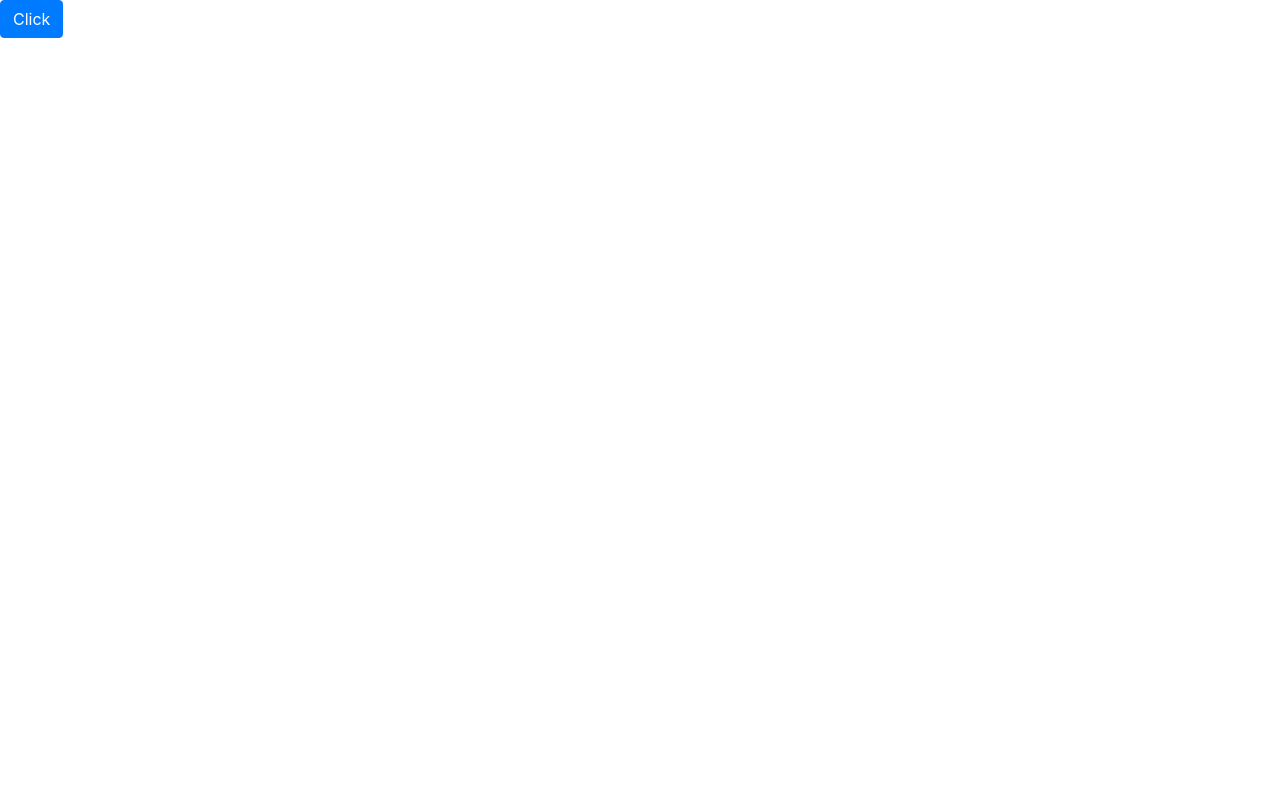
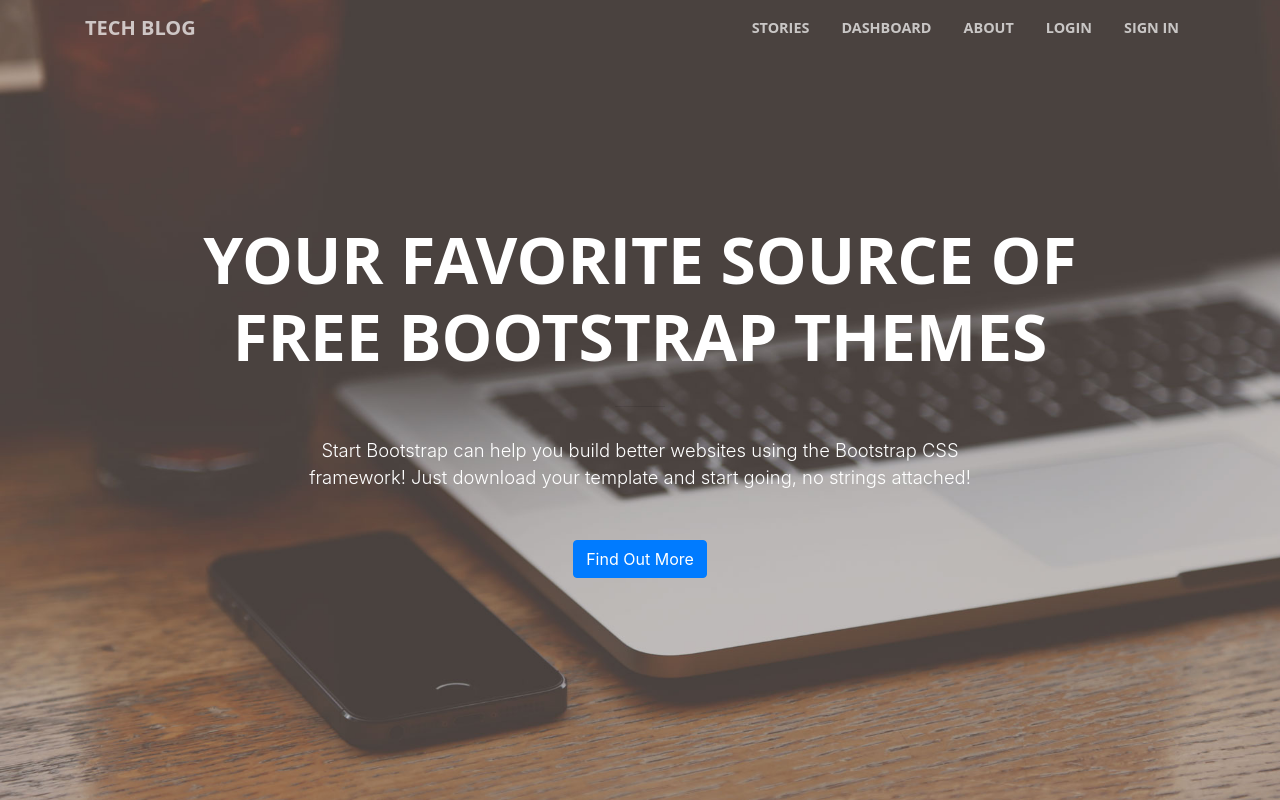
Before and after one commit to Zaky7/MeanBlog, an Angular app: page / in a window 1280 px wide. Built offline with nearby package versions, Linux system fonts and the light colour scheme.

Commit message:
Added the navbar and header Component

```diff
--- a/src/app/app.component.html
+++ b/src/app/app.component.html
@@ -1 +1,3 @@
-<button class="btn btn-primary">Click</button>
+<!-- NavBar -->
+<app-navbar></app-navbar>
+<app-header></app-header>
--- a/src/app/app.module.ts
+++ b/src/app/app.module.ts
@@ -2,10 +2,14 @@
 import { NgModule } from '@angular/core';
 
 import { AppComponent } from './app.component';
+import { NavbarComponent } from './navbar/navbar.component';
+import { HeaderComponent } from './header/header.component';
 
 @NgModule({
   declarations: [
-    AppComponent
+    AppComponent,
+    NavbarComponent,
+    HeaderComponent
   ],
   imports: [
     BrowserModule
--- /dev/null
+++ b/src/app/header/header.component.css
@@ -0,0 +1,47 @@
+header.masthead {
+  padding-top: 10rem;
+  padding-bottom: calc(10rem - 56px);
+  background-image: url("../../assets/header.jpg");
+  background-position: center center;
+  -webkit-background-size: cover;
+  -moz-background-size: cover;
+  -o-background-size: cover;
+  background-size: cover;
+}
+
+header.masthead hr {
+  margin-top: 30px;
+  margin-bottom: 30px;
+}
+
+header.masthead h1 {
+  font-size: 2rem;
+}
+
+header.masthead p {
+  font-weight: 300;
+}
+
+@media (min-width: 768px) {
+  header.masthead p {
+    font-size: 1.15rem;
+  }
+}
+
+@media (min-width: 992px) {
+  header.masthead {
+    height: 100vh;
+    min-height: 650px;
+    padding-top: 0;
+    padding-bottom: 0;
+  }
+  header.masthead h1 {
+    font-size: 3rem;
+  }
+}
+
+@media (min-width: 1200px) {
+  header.masthead h1 {
+    font-size: 4rem;
+  }
+}
--- /dev/null
+++ b/src/app/header/header.component.html
@@ -0,0 +1,16 @@
+<header class="masthead text-center text-white d-flex">
+  <div class="container my-auto">
+    <div class="row">
+      <div class="col-lg-10 mx-auto">
+        <h1 class="text-uppercase">
+          <strong>Your Favorite Source of Free Bootstrap Themes</strong>
+        </h1>
+        <hr>
+      </div>
+      <div class="col-lg-8 mx-auto">
+        <p class="text-faded mb-5">Start Bootstrap can help you build better websites using the Bootstrap CSS framework! Just download your template and start going, no strings attached!</p>
+        <a class="btn btn-primary btn-xl js-scroll-trigger" href="#about">Find Out More</a>
+      </div>
+    </div>
+  </div>
+</header>
--- /dev/null
+++ b/src/app/header/header.component.ts
@@ -0,0 +1,15 @@
+import { Component, OnInit } from '@angular/core';
+
+@Component({
+  selector: 'app-header',
+  templateUrl: './header.component.html',
+  styleUrls: ['./header.component.css']
+})
+export class HeaderComponent implements OnInit {
+
+  constructor() { }
+
+  ngOnInit() {
+  }
+
+}
--- /dev/null
+++ b/src/app/navbar/navbar.component.css
@@ -0,0 +1,85 @@
+#mainNav {
+  border-bottom: 1px solid rgba(33, 37, 41, 0.1);
+  background-color: #fff;
+  font-family: 'Open Sans', 'Helvetica Neue', Arial, sans-serif;
+  -webkit-transition: all 0.2s;
+  -moz-transition: all 0.2s;
+  transition: all 0.2s;
+}
+
+#mainNav .navbar-brand {
+  font-weight: 700;
+  text-transform: uppercase;
+  color: #F05F40;
+  font-family: 'Open Sans', 'Helvetica Neue', Arial, sans-serif;
+}
+
+#mainNav .navbar-brand:focus, #mainNav .navbar-brand:hover {
+  color: #f05f40;
+}
+
+#mainNav .navbar-nav > li.nav-item > a.nav-link,
+#mainNav .navbar-nav > li.nav-item > a.nav-link:focus {
+  font-size: .9rem;
+  font-weight: 700;
+  text-transform: uppercase;
+  color: #212529;
+}
+
+#mainNav .navbar-nav > li.nav-item > a.nav-link:hover,
+#mainNav .navbar-nav > li.nav-item > a.nav-link:focus:hover {
+  color: #F05F40;
+}
+
+#mainNav .navbar-nav > li.nav-item > a.nav-link.active,
+#mainNav .navbar-nav > li.nav-item > a.nav-link:focus.active {
+  color: #F05F40 !important;
+  background-color: transparent;
+}
+
+#mainNav .navbar-nav > li.nav-item > a.nav-link.active:hover,
+#mainNav .navbar-nav > li.nav-item > a.nav-link:focus.active:hover {
+  background-color: transparent;
+}
+
+@media (min-width: 992px) {
+  #mainNav {
+    border-color: transparent;
+    background-color: transparent;
+  }
+  #mainNav .navbar-brand {
+    color: rgba(255, 255, 255, 0.7);
+  }
+  #mainNav .navbar-brand:focus, #mainNav .navbar-brand:hover {
+    color: #fff;
+  }
+  #mainNav .navbar-nav > li.nav-item > a.nav-link {
+    padding: 0.5rem 1rem;
+  }
+  #mainNav .navbar-nav > li.nav-item > a.nav-link,
+  #mainNav .navbar-nav > li.nav-item > a.nav-link:focus {
+    color: rgba(255, 255, 255, 0.7);
+  }
+  #mainNav .navbar-nav > li.nav-item > a.nav-link:hover,
+  #mainNav .navbar-nav > li.nav-item > a.nav-link:focus:hover {
+    color: #fff;
+  }
+  #mainNav.navbar-shrink {
+    border-bottom: 1px solid rgba(33, 37, 41, 0.1);
+    background-color: #fff;
+  }
+  #mainNav.navbar-shrink .navbar-brand {
+    color: #F05F40;
+  }
+  #mainNav.navbar-shrink .navbar-brand:focus, #mainNav.navbar-shrink .navbar-brand:hover {
+    color: #f05f40;
+  }
+  #mainNav.navbar-shrink .navbar-nav > li.nav-item > a.nav-link,
+  #mainNav.navbar-shrink .navbar-nav > li.nav-item > a.nav-link:focus {
+    color: #212529;
+  }
+  #mainNav.navbar-shrink .navbar-nav > li.nav-item > a.nav-link:hover,
+  #mainNav.navbar-shrink .navbar-nav > li.nav-item > a.nav-link:focus:hover {
+    color: #F05F40;
+  }
+}
--- /dev/null
+++ b/src/app/navbar/navbar.component.html
@@ -0,0 +1,28 @@
+<nav class="navbar navbar-expand-lg navbar-light fixed-top" id="mainNav">
+  <div class="container">
+    <a class="navbar-brand js-scroll-trigger" href="#page-top">Tech Blog</a>
+    <button class="navbar-toggler navbar-toggler-right" type="button" data-toggle="collapse" data-target="#navbarResponsive"
+      aria-controls="navbarResponsive" aria-expanded="false" aria-label="Toggle navigation">
+      <span class="navbar-toggler-icon"></span>
+    </button>
+    <div class="collapse navbar-collapse" id="navbarResponsive">
+      <ul class="navbar-nav ml-auto">
+        <li class="nav-item">
+          <a class="nav-link js-scroll-trigger" href="#about">Stories</a>
+        </li>
+        <li class="nav-item">
+          <a class="nav-link js-scroll-trigger" href="#services">Dashboard</a>
+        </li>
+        <li class="nav-item">
+          <a class="nav-link js-scroll-trigger" href="#portfolio">About</a>
+        </li>
+        <li class="nav-item">
+          <a class="nav-link js-scroll-trigger" href="#contact">Login</a>
+        </li>
+        <li class="nav-item">
+          <a class="nav-link js-scroll-trigger" href="#contact">Sign in</a>
+        </li>
+      </ul>
+    </div>
+  </div>
+</nav>
--- /dev/null
+++ b/src/app/navbar/navbar.component.ts
@@ -0,0 +1,15 @@
+import { Component, OnInit } from '@angular/core';
+
+@Component({
+  selector: 'app-navbar',
+  templateUrl: './navbar.component.html',
+  styleUrls: ['./navbar.component.css']
+})
+export class NavbarComponent implements OnInit {
+
+  constructor() { }
+
+  ngOnInit() {
+  }
+
+}
--- a/src/styles.css
+++ b/src/styles.css
@@ -1 +1,40 @@
 /* You can add global styles to this file, and also import other style files */
+body,
+html {
+  width: 100%;
+  height: 100%;
+}
+
+body {
+  font-family: 'Merriweather', 'Helvetica Neue', Arial, sans-serif;
+}
+
+hr {
+  max-width: 50px;
+  border-width: 3px;
+  border-color: #F05F40;
+}
+
+hr.light {
+  border-color: #fff;
+}
+
+a {
+  color: #F05F40;
+  -webkit-transition: all 0.2s;
+  -moz-transition: all 0.2s;
+  transition: all 0.2s;
+}
+
+a:hover {
+  color: #f05f40;
+}
+
+h1,
+h2,
+h3,
+h4,
+h5,
+h6 {
+  font-family: 'Open Sans', 'Helvetica Neue', Arial, sans-serif;
+}
```
Also changed, not shown: src/assets/header.jpg (added).
